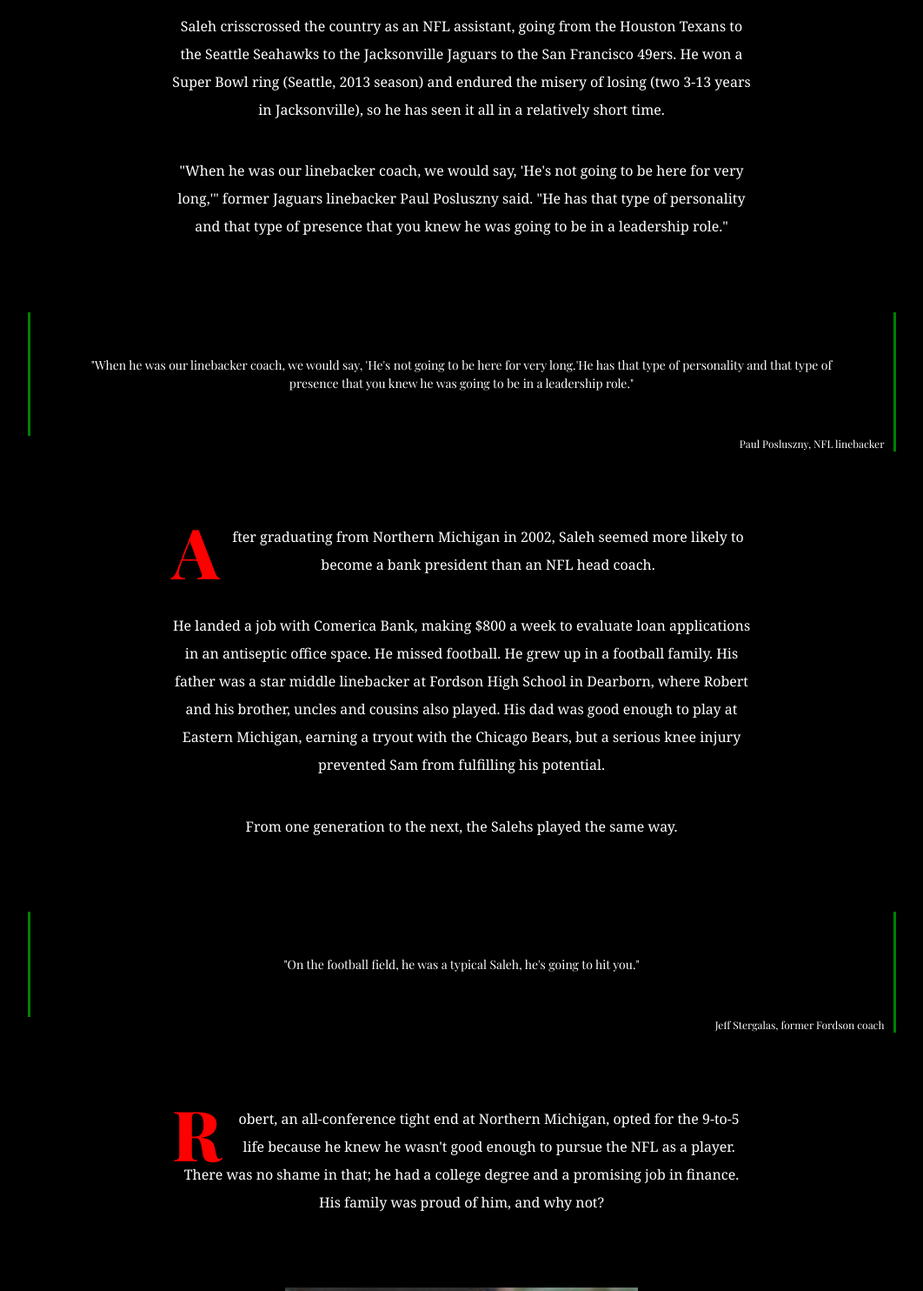
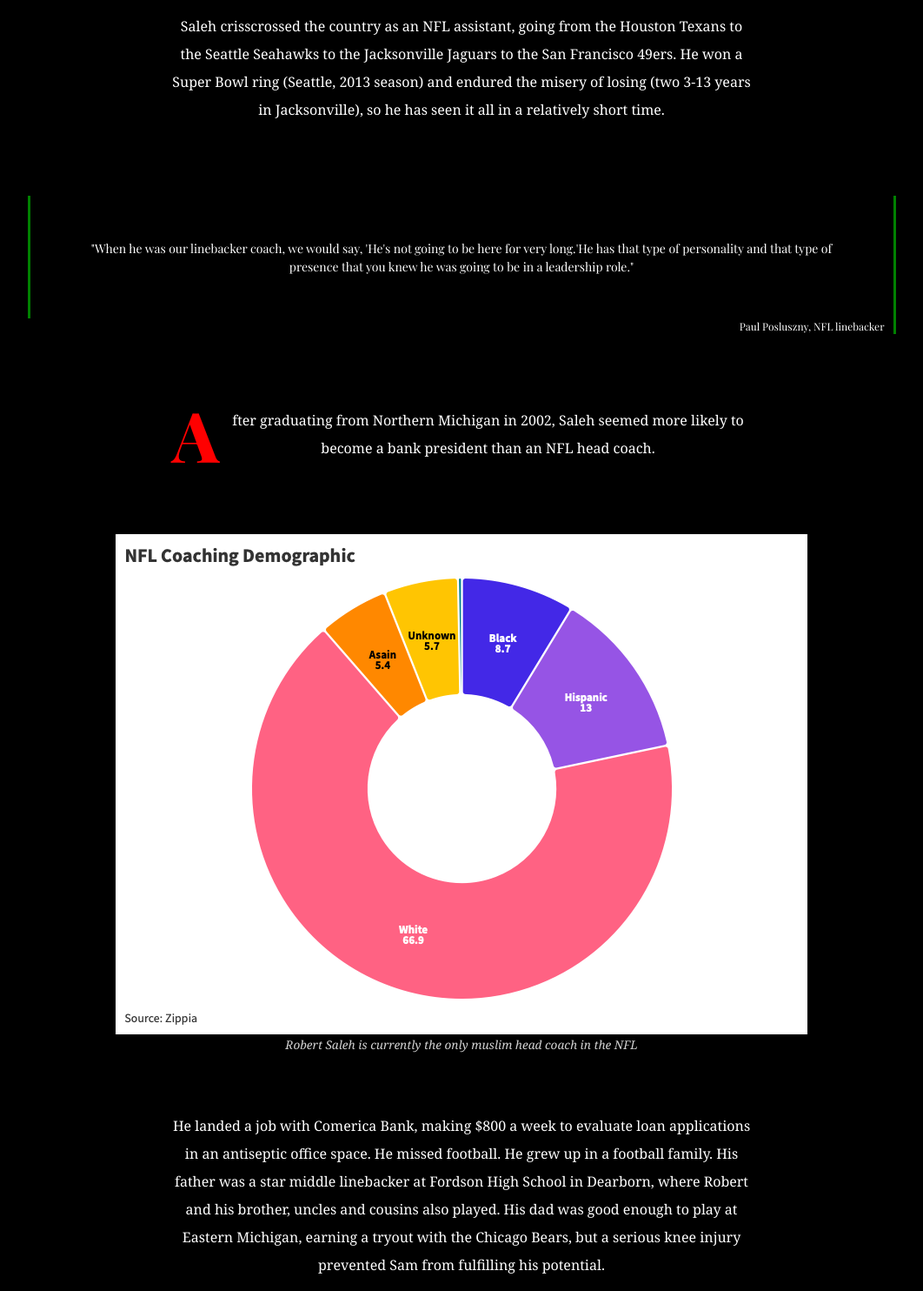
Before and after one commit to hlilien/Henry_Lilienfeld_Jour352, a plain HTML site: page final-project/index.html in a window 1280 px wide. Shown: the part 4330-5814 px from the top of the page at 87% size, without its empty margins (109-1171 px from the left). Drawn offline with nearby package versions, Linux system fonts and the light colour scheme; a web font is replaced by a local one.

Commit message:
Final Changes (interactive added)

```diff
--- a/final-project/index.html
+++ b/final-project/index.html
@@ -23,6 +23,7 @@
         </div>
           <div class="line"></div>
           <div class="col subhead"><span class="green">Let's start in the living room of Robert Saleh's parents' home in Dearborn, Michigan</span></div>
+
           <span class="scroll">Scroll for More</span>
       </div>
     </div>
@@ -83,8 +84,6 @@
 
         <p class="copy">Saleh crisscrossed the country as an NFL assistant, going from the Houston Texans to the Seattle Seahawks to the Jacksonville Jaguars to the San Francisco 49ers. He won a Super Bowl ring (Seattle, 2013 season) and endured the misery of losing (two 3-13 years in Jacksonville), so he has seen it all in a relatively short time.</p>
 
-        <p class="copy">"When he was our linebacker coach, we would say, 'He's not going to be here for very long,'" former Jaguars linebacker Paul Posluszny said. "He has that type of personality and that type of presence that you knew he was going to be in a leadership role."</p>
-
         <blockquote>
           <div class="quote">
               "When he was our linebacker coach, we would say, 'He's not going to be here for very long.'He has that type of personality and that type of presence that you knew he was going to be in a leadership role." </div>
@@ -94,6 +93,11 @@
         </blockquote>
 
         <p class="copy"><span class="sectioncap">A</span>fter graduating from Northern Michigan in 2002, Saleh seemed more likely to become a bank president than an NFL head coach.</p>
+
+        <div class="row-img-big">
+          <img src="NFL%20Head%20Coaching%20Demographic.png" class="Image" alt="NFL coaching demographic">
+         <div class="cap"><span class="attrib">Robert Saleh is currently the only muslim head coach in the NFL</span></div>
+        </div>
 
         <p class="copy">He landed a job with Comerica Bank, making $800 a week to evaluate loan applications in an antiseptic office space. He missed football. He grew up in a football family. His father was a star middle linebacker at Fordson High School in Dearborn, where Robert and his brother, uncles and cousins also played. His dad was good enough to play at Eastern Michigan, earning a tryout with the Chicago Bears, but a serious knee injury prevented Sam from fulfilling his potential.</p>
 
@@ -113,7 +117,7 @@
 
         <div class="row-img-big">
           <img src="Screen%20Shot%202023-12-18%20at%207.40.00%20PM.png" class="Image" alt="Saleh playing in high school">
-         <div class="cap"><span class="attrib">Saleh playing in high school, from Northern Magazine</span></div>
+         <div class="cap"><span class="attrib">Saleh playing in college at Northern Michigan</span></div>
         </div>
 
 
```
Also changed, not shown: final-project/NFL Head Coaching Demographic.png (added).
